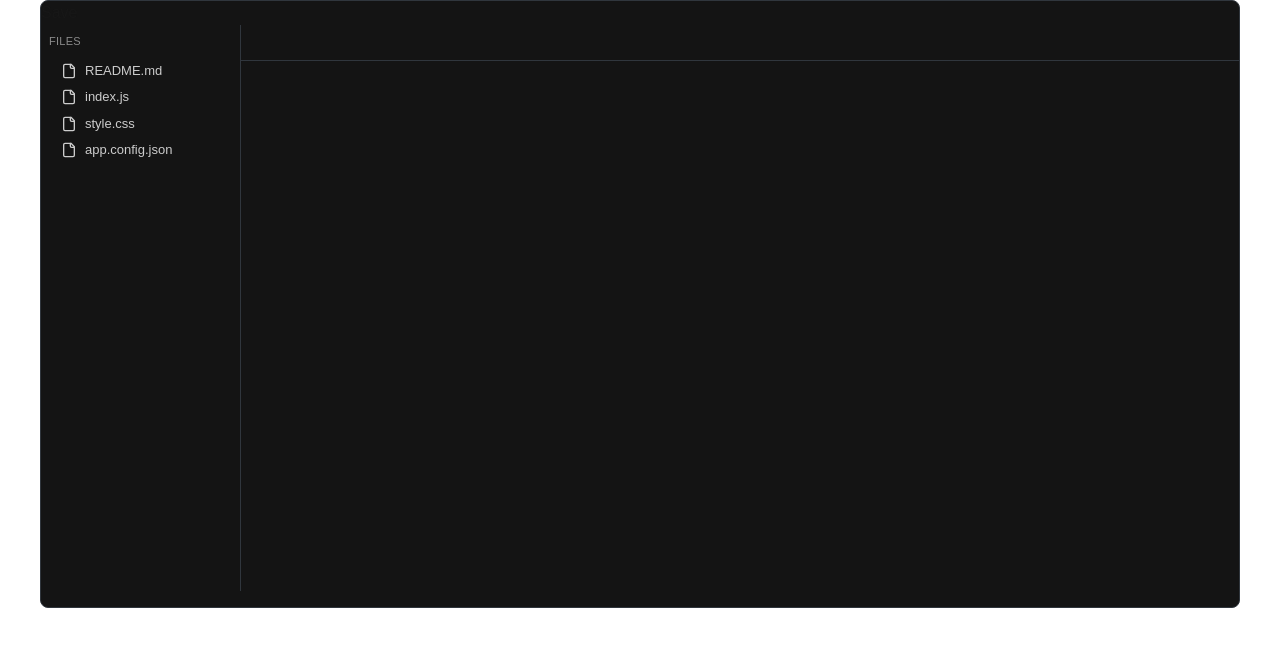
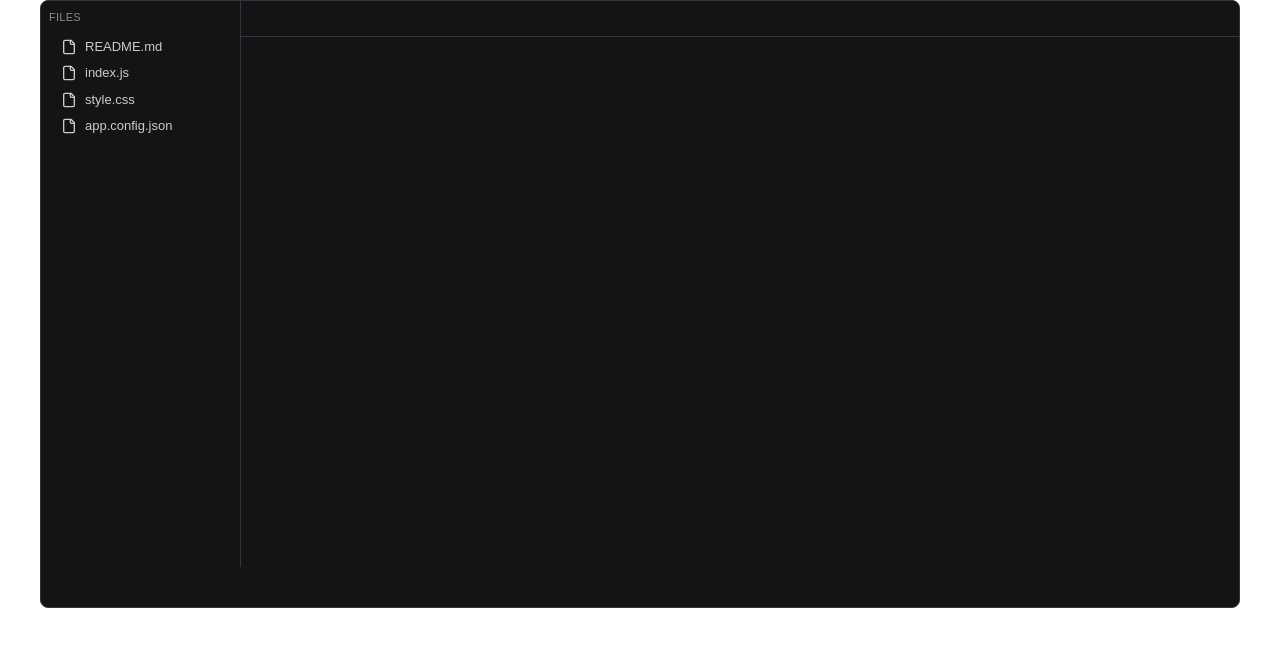
Before and after one commit to nishit-27/bolt.new-clone-nextjs, a Next.js app: page /codemirroride in a window 1280 px wide. Shown: the top 646 px of the page. Built offline with nearby package versions, Linux system fonts and the light colour scheme.

Commit message:
changed position of apply changes button

```diff
--- a/app/codemirroride/page.tsx
+++ b/app/codemirroride/page.tsx
@@ -331,6 +331,7 @@ export default function CodeMirrorIde() {
   function updateMergedFileOnChangeOfSampleFile(){
     setMergedFiles(sampleFiles)
     console.log("save function called")
+    setIsChangeInCode(false)
   }
 
   const [openFiles, setOpenFiles] = useState<FileItem[]>(() => {
@@ -357,14 +358,16 @@ export default function CodeMirrorIde() {
       setActiveFile(newOpenFiles[0]);
     }
   };
-
+const [isChangeInCode,setIsChangeInCode] = useState<boolean>(false)
   const handleCodeChange = (value: string) => {
     const updatedFile = { ...activeFile, content: value };
     setActiveFile(updatedFile);
     setOpenFiles(openFiles.map(f => f.name === updatedFile.name ? updatedFile : f));
 
+
     // Update the sampleFiles as well, ensuring the latest changes are persisted
     setSampleFiles(prevSampleFiles => updateFileContentRecursive(prevSampleFiles, updatedFile.name, value));
+    setIsChangeInCode(true)
   };
 
   return (
@@ -376,11 +379,14 @@ export default function CodeMirrorIde() {
           <button className="text-[13px] px-3 py-1 rounded text-[#8b8b8b] hover:bg-[#1e1e1e]">Preview</button>
         </div>
       </div> */}
-      <div onClick={updateMergedFileOnChangeOfSampleFile}> Save </div>
+      {/* <button className={`${isChangeInCode ? "block" : "hidden"} border`} onClick={updateMergedFileOnChangeOfSampleFile}> Save </button> */}
       <div className="flex h-[calc(100%-2.5rem)]">
         {/* Sidebar - Fixed width */}
         <div className="w-[200px] min-w-[200px] max-w-[200px] bg-[#141414] border-r border-[#30363d] flex flex-col">
-          <div className="p-2 text-[11px] font-medium text-[#8b8b8b] uppercase tracking-wide">Files</div>
+          <div className='flex justify-between'>
+            <div className="p-2 text-[11px] font-medium text-[#8b8b8b] uppercase tracking-wide">Files</div>
+            <button className={`${isChangeInCode ? "block" : "hidden"} border rounded-4xl p-2 text-[11px] font-medium text-[#8b8b8b] uppercase tracking-wide`} onClick={updateMergedFileOnChangeOfSampleFile}> Apply Changes </button>
+          </div>
           <div className="overflow-y-auto flex-1">
             <FileExplorer files={sampleFiles} onFileSelect={handleFileSelect} />
           </div>
```
